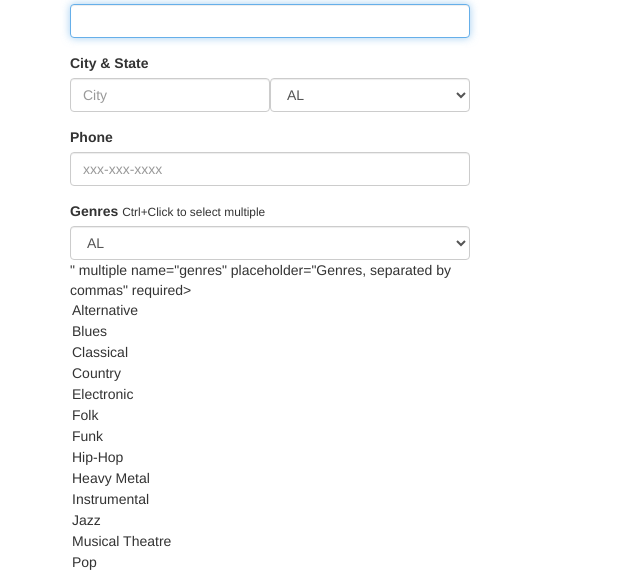
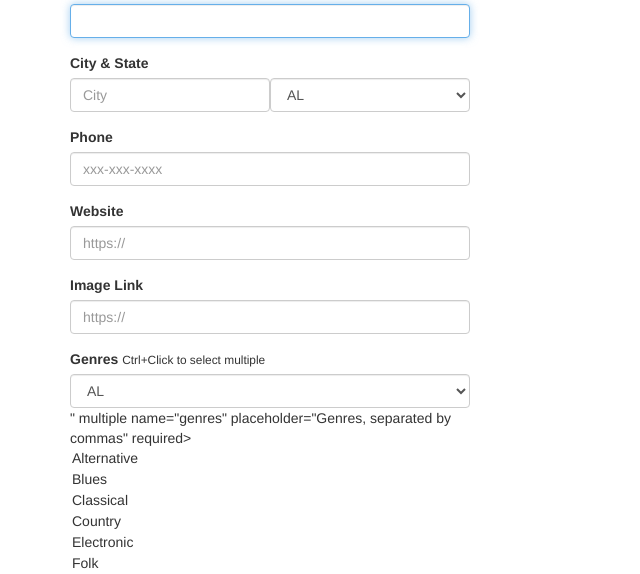
Before and after one commit to ucanfil/fyyur, a Flask app: page /artists/create in a window 1280 px wide. Shown: the part 157-731 px from the top of the page, without its empty margins (0-640 px from the left). Run offline with Flask 2, Linux system fonts and the light colour scheme; some libraries are stand-ins or nearby versions.

Commit message:
New fields for new artist are added

```diff
--- a/templates/forms/new_artist.html
+++ b/templates/forms/new_artist.html
@@ -1,6 +1,15 @@
 {% extends 'layouts/main.html' %}
 {% block title %}New Artist{% endblock %}
 {% block content %}
+{% if form.errors %}
+    <ul class="errors">
+        {% for field_name, field_errors in form.errors|dictsort if field_errors %}
+            {% for error in field_errors %}
+                <li>{{ form[field_name].label }}: {{ error }}</li>
+            {% endfor %}
+        {% endfor %}
+    </ul>
+{% endif %}
   <div class="form-wrapper">
     <form method="post" class="form">
       <h3 class="form-heading">List a new artist</h3>
@@ -20,16 +29,24 @@
           </div>
       </div>
       <div class="form-group">
-          <label for="phone">Phone</label>
-          {{ form.phone(class_ = 'form-control', placeholder='xxx-xxx-xxxx', autofocus = true) }}
-        </div>
+        <label for="phone">Phone</label>
+        {{ form.phone(class_ = 'form-control', placeholder='xxx-xxx-xxxx', autofocus = true) }}
+      </div>
+      <div class="form-group">
+        <label for="website">Website</label>
+        {{ form.website(class_ = 'form-control', placeholder='https://', autofocus = true) }}
+      </div>
+      <div class="form-group">
+        <label for="image_link">Image Link</label>
+        {{ form.image_link(class_ = 'form-control', placeholder='https://', autofocus = true) }}
+      </div>
       <div class="form-group">
         <label for="genres">Genres</label>
         <small>Ctrl+Click to select multiple</small>
         {{ form.genres(class_ = 'form-control', placeholder='Genres, separated by commas', id=form.state, autofocus = true) }}
       </div>
       <div class="form-group">
-          <label for="genres">Facebook Link</label>
+          <label for="facebook_link">Facebook Link</label>
           {{ form.facebook_link(class_ = 'form-control', placeholder='http://', id=form.state, autofocus = true) }}
         </div>
       <input type="submit" value="Create Venue" class="btn btn-primary btn-lg btn-block">
```
